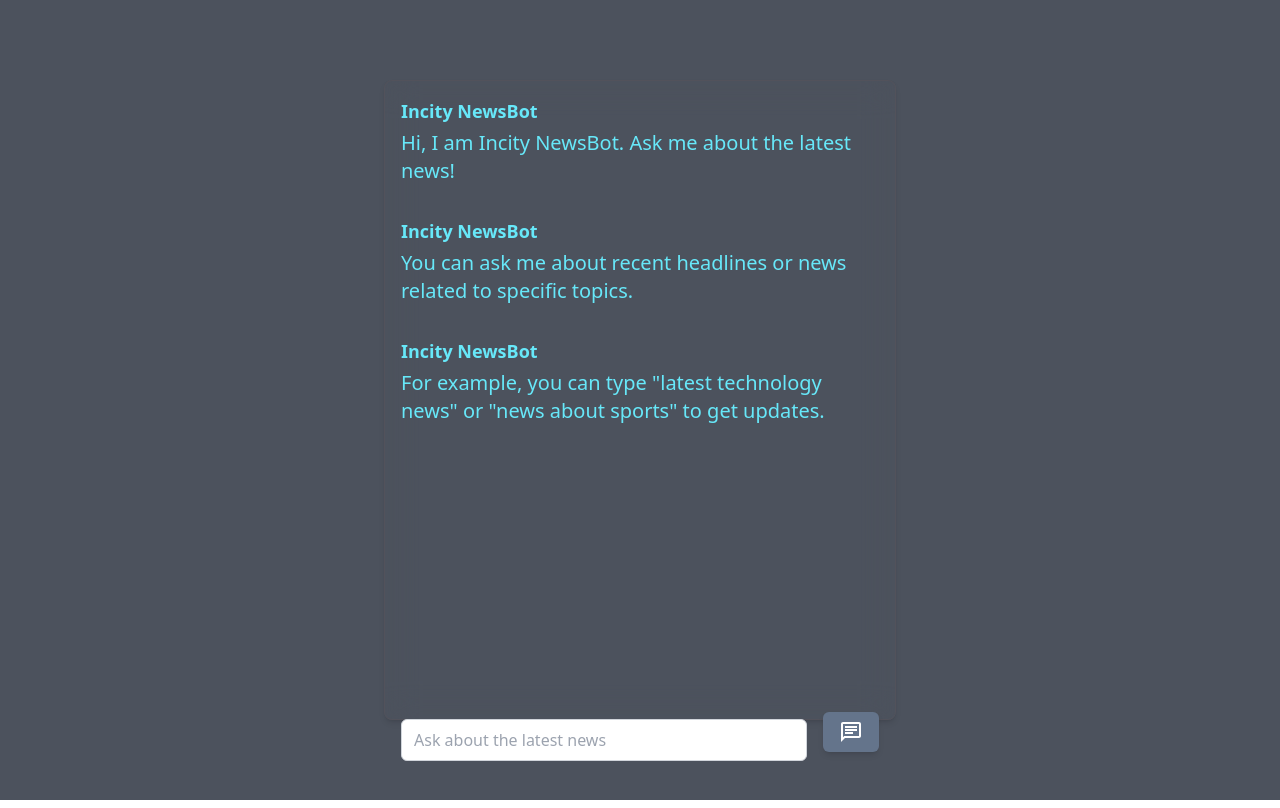
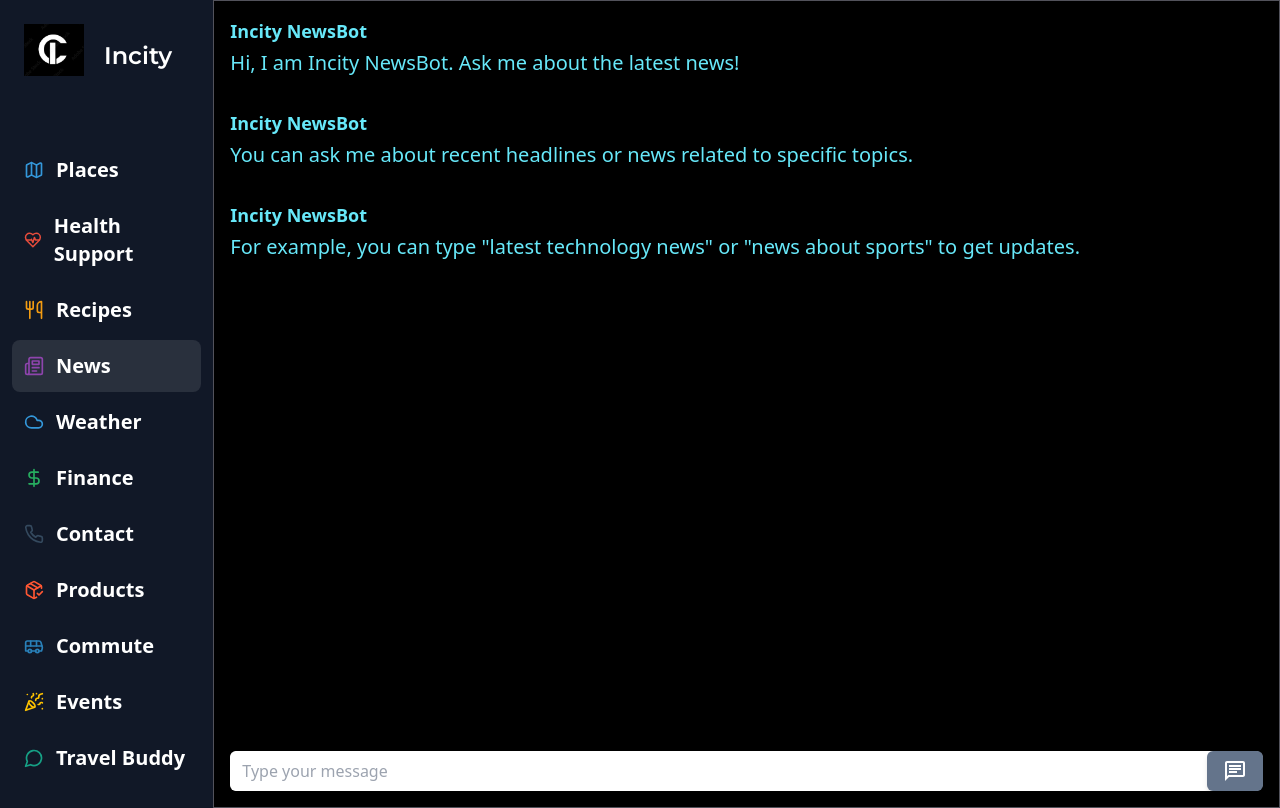
Before and after one commit to ShashwatMishra2411/Incity, a Next.js app: page /news in a window 1280 px wide. Built offline with nearby package versions, Linux system fonts and the light colour scheme.

Commit message:
chore: Add classnames npm package for better class management

```diff
--- a/package.json
+++ b/package.json
@@ -20,6 +20,7 @@
     "autoprefixer": "10.4.14",
     "axios": "^1.7.3",
     "class-variance-authority": "^0.7.0",
+    "classnames": "^2.5.1",
     "clsx": "^2.1.1",
     "dotenv": "^16.4.5",
     "form-data": "^4.0.0",
--- a/src/constants.js
+++ b/src/constants.js
@@ -1,7 +1,9 @@
 import {
   Bus,
-  Map as MapIcon,
+  Map,
+  MessageCircle,
   PackageCheck as PackageCheckIcon,
+  PartyPopper,
 } from "lucide-react";
 import { HeartPulse as HealthIcon } from "lucide-react";
 import { Utensils as RecipeIcon } from "lucide-react";
@@ -13,56 +15,68 @@ import { Phone as ContactIcon } from "lucide-react";
 export const routes = [
   {
     label: "Places",
-    icon: MapIcon,
+    icon: Map,
     href: "/places",
-    color: "#3498DB", // blue
+    color: "#3498DB", // blue (location-related)
   },
   {
     label: "Health Support",
     icon: HealthIcon,
     href: "/health",
-    color: "#E74C3C", // red
+    color: "#E74C3C", // red (health/alert)
   },
   {
     label: "Recipes",
     icon: RecipeIcon,
     href: "/recipes",
-    color: "#F39C12", // orange
+    color: "#F39C12", // orange (food-related)
   },
   {
     label: "News",
     icon: NewsIcon,
     href: "/news",
-    color: "#8E44AD", // purple
+    color: "#8E44AD", // purple (informative)
   },
   {
     label: "Weather",
     icon: WeatherIcon,
     href: "/weather",
-    color: "#2ECC71", // green
+    color: "#3498DB", // blue (weather/sky-related)
   },
   {
     label: "Finance",
     icon: FinanceIcon,
     href: "/finance",
-    color: "#1ABC9C", // teal
+    color: "#27AE60", // green (money/finance-related)
   },
   {
     label: "Contact",
     icon: ContactIcon,
     href: "/contact",
-    color: "#34495E", // dark blue/gray
+    color: "#34495E", // dark blue/gray (communication/technology)
   },
   {
     label: "Products",
     icon: PackageCheckIcon,
     href: "/products",
-    color: "#FF9900", // Amazon yellow
+    color: "#FF5733", // orange-red (shopping/e-commerce)
   },
   {
     label: "Commute",
     icon: Bus,
     href: "/commute",
-    color: "#FF9900", // Amazon yellow
+    color: "#2980B9", // dark blue (transportation-related)
+  },
+  {
+    label: "Events",
+    icon: PartyPopper,
+    href: "https://event-nine-gilt.vercel.app/",
+    color: "#FFC300", // bright yellow (celebration)
+  },
+  {
+    label: "Travel Buddy",
+    icon: MessageCircle,
+    href: "https://chat-kpmjee.vercel.app/",
+    color: "#16A085", // teal (social communication)
   },
 ];
--- a/src/pages/finance/index.js
+++ b/src/pages/finance/index.js
@@ -1,11 +1,13 @@
-import React, { useState, useRef, useEffect } from 'react';
-import { MdOutlineChat } from 'react-icons/md';
-import { FaWindowClose } from 'react-icons/fa';
-import { GoogleGenerativeAI } from '@google/generative-ai'; // Import the Generative AI SDK
+import React, { useState, useRef, useEffect } from "react";
+import { MdOutlineChat } from "react-icons/md";
+import { FaWindowClose } from "react-icons/fa";
+import { GoogleGenerativeAI } from "@google/generative-ai"; // Import the Generative AI SDK
+import RootLayout from "../layout";
+import ReactMarkDown from "react-markdown";
 
 const FinanceBot = ({ toggleChat = () => {} }) => {
   const [chatHistory, setChatHistory] = useState([]);
-  const [messageInput, setMessageInput] = useState('');
+  const [messageInput, setMessageInput] = useState("");
   const [loading, setLoading] = useState(false);
   const [genAI, setGenAI] = useState(null);
   const [chatSession, setChatSession] = useState(null);
@@ -39,16 +41,19 @@ const FinanceBot = ({ toggleChat = () => {} }) => {
       });
 
       const session = model.startChat({
-        history: chatHistory.map(message => ({
+        history: chatHistory.map((message) => ({
           role: message.role,
-          content: message.parts.join(''),
+          content: message.parts.join(""),
         })),
       });
 
       setGenAI(model);
       setChatSession(session);
       setChatHistory([
-        { role: 'model', parts: ['Hi, I am your Finance Bot. How can I assist you today?'] }
+        {
+          role: "model",
+          parts: ["Hi, I am your Finance Bot. How can I assist you today?"],
+        },
       ]);
     } catch (error) {
       console.error("Error initializing chatbot:", error);
@@ -66,7 +71,7 @@ const FinanceBot = ({ toggleChat = () => {} }) => {
   };
 
   const handleChatInput = async () => {
-    if (messageInput === '' || !genAI || !chatSession) return;
+    if (messageInput === "" || !genAI || !chatSession) return;
 
     setLoading(true);
     try {
@@ -75,10 +80,10 @@ const FinanceBot = ({ toggleChat = () => {} }) => {
 
       setChatHistory([
         ...chatHistory,
-        { role: 'user', parts: [messageInput] },
-        { role: 'model', parts: [responseText] }
+        { role: "user", parts: [messageInput] },
+        { role: "model", parts: [responseText] },
       ]);
-      setMessageInput('');
+      setMessageInput("");
     } catch (error) {
       console.error("Error sending message:", error);
     } finally {
@@ -87,42 +92,61 @@ const FinanceBot = ({ toggleChat = () => {} }) => {
   };
 
   return (
-    <div className='fixed inset-0 flex items-center justify-center z-20'>
+    <RootLayout>
+      {/* <div className='fixed inset-0 flex items-center justify-center z-20'>
       <div
         className='fixed inset-0 bg-gray-900 bg-opacity-75 z-5'
         onClick={() => { toggleChat(); }}
-      />
-      <div ref={chatRef} className='fixed w-[32rem] h-[40rem] backdrop-blur-lg border bg-zinc-900/500 border-zinc-600 p-4 rounded-lg shadow-md z-70 font-Mono'>
-        <button onClick={() => { toggleChat(); }} className='absolute -top-5 -right-5 z-10 text-red-500 p-2 font-mono'>
-          <FaWindowClose size={28} />
+      /> */}
+      <div
+        ref={chatRef}
+        className="w-full h-full flex flex-col backdrop-blur-lg border bg-black border-zinc-600 p-4 shadow-md z-70 font-Mono"
+      >
+        <button
+          onClick={() => {
+            toggleChat();
+          }}
+          className="absolute -top-5 -right-5 z-10 text-red-500 p-2 font-mono"
+        >
+          {/* <FaWindowClose size={28} /> */}
         </button>
-        <div className='flex flex-col gap-2 h-full overflow-y-auto'>
+        <div className="flex flex-col gap-2 h-full overflow-y-auto">
           {chatHistory.map((message, index) => (
-            <div key={message.role + index} className={`text-xl ${message.role === 'user' ? 'text-fuchsia-500' : 'text-cyan-300'} snap-end`}>
-              {`${message.role === 'user' ? 'You' : 'Finance Bot'}: ${message.parts.join('')}`}
+            <div
+              key={message.role + index}
+              className={`text-xl ${
+                message.role === "user" ? "text-fuchsia-500" : "text-cyan-300"
+              } snap-end`}
+            >
+              <ReactMarkDown>
+                {`${
+                  message.role === "user" ? "You" : "Finance Bot"
+                }: ${message.parts.join("")}`}
+              </ReactMarkDown>
             </div>
           ))}
-          {loading && <div className='text-center'>Loading...</div>}
+          {loading && <div className="text-center">Loading...</div>}
         </div>
-        <div className='flex items-center justify-between'>
+        <div className="flex items-center justify-between rounded-lg bg-white">
           <input
             disabled={loading}
-            className='w-full border border-gray-300 px-3 py-2 text-gray-700 rounded-md mt-4 focus:outline-none'
-            placeholder='Type your message'
-            onKeyDown={(e) => (e.key === 'Enter' ? handleChatInput() : null)}
+            className="w-full h-full border border-gray-300 px-3 py-2 text-gray-700 rounded-md border-none focus:outline-none"
+            placeholder="Type your message"
+            onKeyDown={(e) => (e.key === "Enter" ? handleChatInput() : null)}
             onChange={handleInput}
             value={messageInput}
           />
           <button
             className={`bg-[rgba(29,71,253,1)] px-4 py-2 text-white rounded-md shadow-md hover:bg-[#1d46fdd5] disabled:bg-slate-500 focus:outline-none ml-4`}
-            disabled={messageInput === '' || loading}
+            disabled={messageInput === "" || loading}
             onClick={() => handleChatInput()}
           >
             <MdOutlineChat size={24} />
           </button>
         </div>
       </div>
-    </div>
+      {/* </div> */}
+    </RootLayout>
   );
 };
 
--- a/src/pages/index.js
+++ b/src/pages/index.js
@@ -5,11 +5,12 @@ import Link from "next/link";
 import { useRouter } from "next/router";
 import { useRef } from "react";
 import { useEffect, useState } from "react";
-import Chatbot from "@/components/Chatbot";
-import Sidebar from "@/components/Sidebar";
-import RootLayout from "./layout";
+import { cn } from "@/lib/utils";
+import { usePathname } from "next/navigation";
+import logo from "../../public/logo.png";
 
 export default function Home() {
+  const pathname = usePathname();
   const [isOpen, setIsOpen] = useState(false);
   const router = useRouter();
   const headRef = useRef();
@@ -48,9 +49,10 @@ export default function Home() {
   useEffect(() => {
     randomEffect();
   }, []);
-  console.log(routes);
+
+  console.log(logo.src); // Check if the logo source is correct
+
   return (
-    // <RootLayout>
     <div className="bg-black w-full">
       <Head>
         <link rel="icon" href="/favicon.ico" type="image/x-icon"></link>
@@ -72,68 +74,28 @@ export default function Home() {
       <main
         className={`min-h-screen flex max-w-[100vw] flex-col items-center justify-center px-4 md:px-20 lg:px-24 py-10 lg:py-24 relative`}
       >
-        {/* <div
-            onClick={handleResume}
-            className={`absolute w-16 md:w-24 aspect-square object-contain bottom-10 right-6 bg-transparent cursor-pointer text-white hover:scale-110 animate-spin-slow hover:animate-spin-slower`}
-          >
-            <img src="/hire.png" alt="hire me" className={`h-full`} />
-          </div>
-          {isOpen ? (
-            <Chatbot toggleChat={toggleChat} geminiApiKey={GEMINI_API_KEY} />
-          ) : null} */}
         <section
-          className={`w-full h-auto mb-10 flex items-center justify-center gap-8 text-sm md:text-md lg:text-[1.5rem] font-Mono text-white z-5`}
+          className={`w-full h-auto mb-10 flex flex-wrap items-center justify-center gap-8 text-sm md:text-md lg:text-[1.5rem] font-Mono text-white z-5`}
         >
-          {/* <Link
-              href={`/maps`}
-              className={`hover:text-gray-300 cursor-pointer`}
-            >
-              Places
-            </Link>
-            <Link
-              href={`/health`}
-              className={`hover:text-gray-300 cursor-pointer`}
-            >
-              Health
-            </Link>
-            <Link
-              href={`/recipes`}
-              className={`hover:text-gray-300 cursor-pointer`}
-            >
-              Recipes
-            </Link>
-            <Link
-              href={`/news`}
-              className={`hover:text-gray-300 cursor-pointer`}
-            >
-              News
-            </Link>
-            <Link
-              href={`/weather`}
-              className={`hover:text-gray-300 cursor-pointer`}
-            >
-              Weather
-            </Link>
-            <Link
-              href={`/finance`}
-              className={`hover:text-gray-300 cursor-pointer`}
-            >
-              Finance
-            </Link>
-            <Link
-              href={`/products`}
-              className={`hover:text-gray-300 cursor-pointer`}
-            >
-              Products
-            </Link>
-            <Link
-              href={`/contact`}
-              className={`hover:text-gray-300 cursor-pointer`}
-            >
-              Contact
-            </Link> */}
           {routes.map((route) => {
-            return <Link href={route.href}>{route.label}</Link>;
+            return (
+              <Link
+                className={cn(
+                  "text-xl group flex p-3 justify-start font-bold cursor-pointer hover:text-white hover:bg-white/10 rounded-lg transition",
+                  pathname === route.href ? "bg-white/10" : ""
+                )}
+                href={route.href}
+                key={route.href}
+              >
+                <div className="flex items-center flex-1 ">
+                  <route.icon
+                    color={route.color}
+                    className={cn(`h-5 w-5 mr-3`)}
+                  />
+                  {route.label}
+                </div>
+              </Link>
+            );
           })}
         </section>
         <section
@@ -151,14 +113,13 @@ export default function Home() {
             weather. <br />
             <span
               className={`text-gray-50 cursor-pointer font-Mono`}
-              onClick={redirect}
+              // onClick={redirect}
             >
-              👉 BUIDL of New Gemini Version Product 👈
+              👉 Connecting newbies to a new city 👈
             </span>
           </p>
         </section>
       </main>
     </div>
-    // </RootLayout>
   );
 }
--- a/src/pages/news/index.js
+++ b/src/pages/news/index.js
@@ -1,15 +1,17 @@
-import React, { useState, useRef, useEffect } from 'react';
-import { MdOutlineChat } from 'react-icons/md';
-import { FaWindowClose } from 'react-icons/fa';
-import axios from 'axios';
+import React, { useState, useRef, useEffect } from "react";
+import { MdOutlineChat } from "react-icons/md";
+import { FaWindowClose } from "react-icons/fa";
+import axios from "axios";
+import RootLayout from "../layout";
+import ReactMarkDown from "react-markdown";
 
-const API_KEY = '655cf0b44b9841c9b6fd80bdc8f3b87a'; // Your API Key
-const NEWS_API_URL = 'https://newsapi.org/v2/everything'; // Example endpoint
+const API_KEY = "655cf0b44b9841c9b6fd80bdc8f3b87a"; // Your API Key
+const NEWS_API_URL = "https://newsapi.org/v2/everything"; // Example endpoint
 
 const News = ({ toggleChat = () => {} }) => {
   // Chat state
   const [chatHistory, setChatHistory] = useState([]);
-  const [messageInput, setMessageInput] = useState('');
+  const [messageInput, setMessageInput] = useState("");
   const [loading, setLoading] = useState(false);
 
   // Popup ref
@@ -22,7 +24,7 @@ const News = ({ toggleChat = () => {} }) => {
 
   const handleChatInput = async () => {
     const query = messageInput;
-    if (messageInput === '') return;
+    if (messageInput === "") return;
 
     setLoading(true);
     try {
@@ -30,33 +32,33 @@ const News = ({ toggleChat = () => {} }) => {
         params: {
           q: query,
           apiKey: API_KEY,
-          language: 'en',
-          pageSize: 5 // Adjust as needed
-        }
+          language: "en",
+          pageSize: 5, // Adjust as needed
+        },
       });
 
       const articles = apiResponse.data.articles;
       if (articles.length === 0) {
-        updateChatHistory('No news articles found for your query.');
+        updateChatHistory("No news articles found for your query.");
       } else {
-        const newsSummary = articles.map(article => ({
+        const newsSummary = articles.map((article) => ({
           title: article.title,
-          description: article.description
+          description: article.description,
         }));
         updateChatHistory(newsSummary);
       }
-      setMessageInput('');
+      setMessageInput("");
     } catch (error) {
       console.error("Error fetching news:", error);
-      updateChatHistory('An error occurred while fetching news.');
+      updateChatHistory("An error occurred while fetching news.");
     }
   };
 
   const updateChatHistory = (newsItems) => {
     const newHistory = [
       ...chatHistory,
-      { role: 'user', parts: [messageInput] },
-      { role: 'model', parts: newsItems }
+      { role: "user", parts: [messageInput] },
+      { role: "model", parts: newsItems },
     ];
     setChatHistory(newHistory);
     setLoading(false);
@@ -65,9 +67,22 @@ const News = ({ toggleChat = () => {} }) => {
   const initializeChatbot = () => {
     setLoading(false);
     setChatHistory([
-      { role: 'model', parts: ['Hi, I am Incity NewsBot. Ask me about the latest news!'] },
-      { role: 'model', parts: ['You can ask me about recent headlines or news related to specific topics.'] },
-      { role: 'model', parts: ['For example, you can type "latest technology news" or "news about sports" to get updates.'] }
+      {
+        role: "model",
+        parts: ["Hi, I am Incity NewsBot. Ask me about the latest news!"],
+      },
+      {
+        role: "model",
+        parts: [
+          "You can ask me about recent headlines or news related to specific topics.",
+        ],
+      },
+      {
+        role: "model",
+        parts: [
+          'For example, you can type "latest technology news" or "news about sports" to get updates.',
+        ],
+      },
     ]);
   };
 
@@ -76,49 +91,59 @@ const News = ({ toggleChat = () => {} }) => {
   }, []);
 
   return (
-    <div className='fixed inset-0 flex items-center justify-center z-20'>
+    <RootLayout>
       <div
-        className='fixed inset-0 bg-gray-900 bg-opacity-75 z-5'
-        onClick={() => { toggleChat(); }}
-      />
-      <div ref={chatRef} className='fixed w-[32rem] h-[40rem] backdrop-blur-lg border bg-zinc-900/500 border-zinc-600 p-4 rounded-lg shadow-md z-70 font-Mono'>
-
-        <div className='flex flex-col gap-4 h-full overflow-y-auto'>
+        ref={chatRef}
+        className="w-full h-full flex flex-col justify-between backdrop-blur-lg border bg-black border-zinc-600 p-4  shadow-md z-70 font-Mono"
+      >
+        <div className="flex flex-col gap-4 h-full overflow-y-auto">
           {chatHistory.map((message, index) => (
-            <div key={message.role + index} className={`text-xl ${message.role === 'user' ? 'text-fuchsia-500' : 'text-cyan-300'} snap-end`}>
-              {message.role === 'model' ? (
+            <div
+              key={message.role + index}
+              className={`text-xl ${
+                message.role === "user" ? "text-fuchsia-500" : "text-cyan-300"
+              } snap-end`}
+            >
+              {message.role === "model" ? (
                 message.parts.map((item, idx) => (
                   <div key={idx} className="mb-4">
-                    <div className="font-bold text-lg">{item.title || 'Incity NewsBot'}</div>
+                    <div className="font-bold text-lg">
+                      {item.title || "Incity NewsBot"}
+                    </div>
                     <div className="mt-1 mb-2">{item.description || item}</div>
                   </div>
                 ))
               ) : (
-                `${message.role === 'user' ? 'You' : 'Incity NewsBot'}: ${message.parts}`
+                <ReactMarkDown>
+                  {`${message.role === "user" ? "You" : "Incity NewsBot"}: ${
+                    message.parts
+                  }`}
+                </ReactMarkDown>
               )}
             </div>
           ))}
-          {loading && <div className='text-center'>Loading...</div>}
+          {loading && <div className="text-center">Loading...</div>}
         </div>
-        <div className='flex items-center justify-between'>
+        <div className="flex items-center justify-between rounded-lg bg-white">
           <input
             disabled={loading}
-            className='w-full border border-gray-300 px-3 py-2 text-gray-700 rounded-md mt-4 focus:outline-none'
-            placeholder='Ask about the latest news'
-            onKeyDown={(e) => (e.key === 'Enter' ? handleChatInput() : null)}
+            className="w-full h-full border border-gray-300 px-3 py-2 text-gray-700 rounded-md border-none focus:outline-none"
+            placeholder="Type your message"
+            onKeyDown={(e) => (e.key === "Enter" ? handleChatInput() : null)}
             onChange={handleInput}
             value={messageInput}
           />
           <button
             className={`bg-[rgba(29,71,253,1)] px-4 py-2 text-white rounded-md shadow-md hover:bg-[#1d46fdd5] disabled:bg-slate-500 focus:outline-none ml-4`}
-            disabled={messageInput === '' || loading}
+            disabled={messageInput === "" || loading}
             onClick={() => handleChatInput()}
           >
             <MdOutlineChat size={24} />
           </button>
         </div>
       </div>
-    </div>
+    </RootLayout>
+    // </div>
   );
 };
 
```
Also changed, not shown: 1 other file (tests, documents, lock files or other folders).
